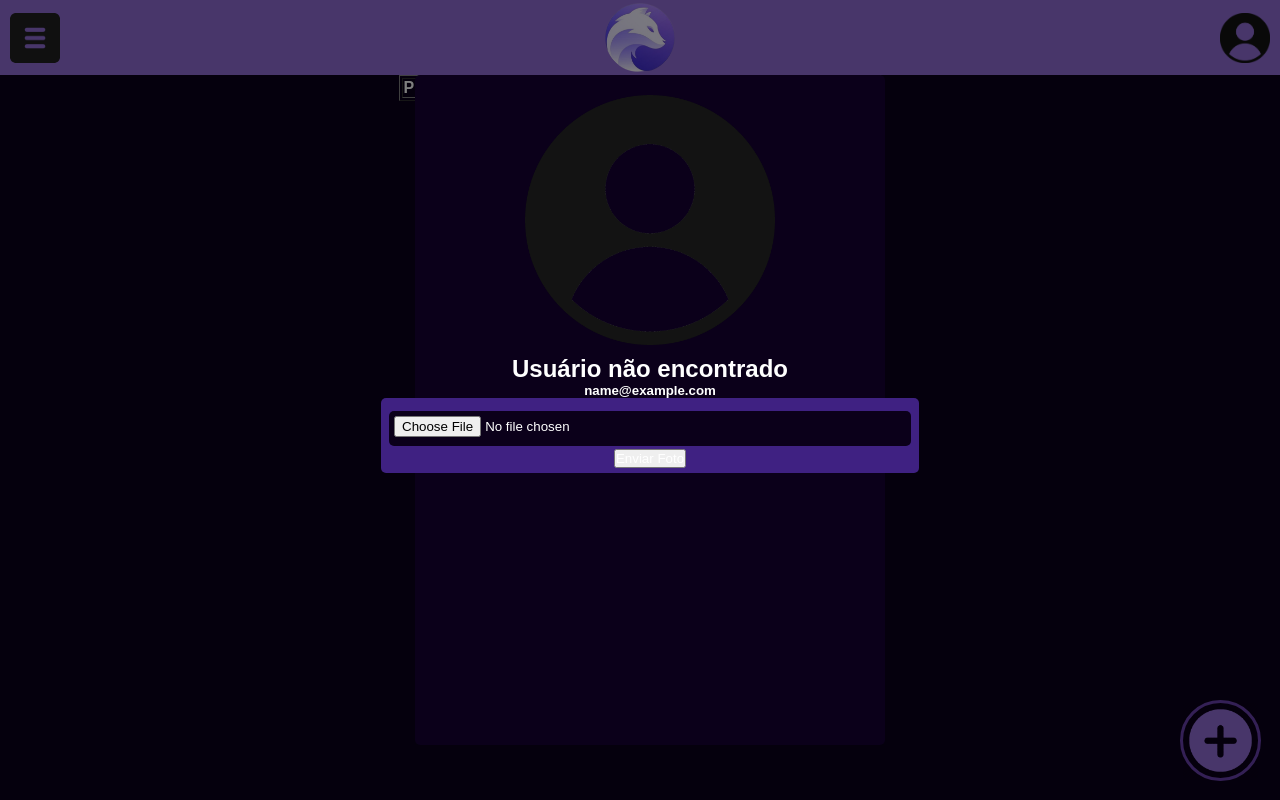
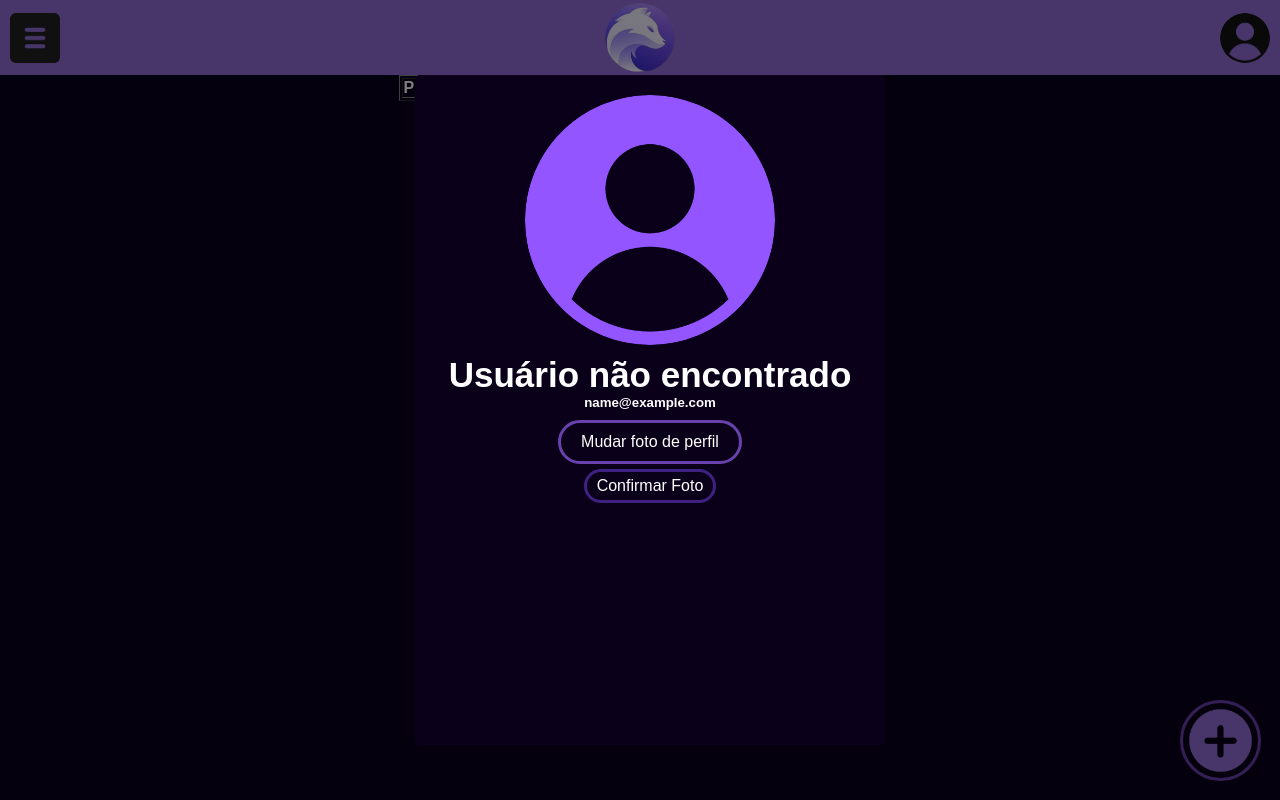
Before and after one commit to DanielC-007/Tecfor, a PHP site: page /pages/DS.php in a window 1280 px wide, after a click that opens the changed part. Run offline with PHP 8.4, Linux system fonts and the light colour scheme; the visitor is signed in with stand-in values (Sample User, id 1); data comes from the database, SQL or seed files in the repository; data that the repository does not hold is empty.

Commit message:
user photo fix

```diff
--- a/assets/scripts/script.js
+++ b/assets/scripts/script.js
@@ -122,5 +122,3 @@ function carregarTema() {
 }
 
 carregarTema();
-
-//
--- a/assets/styles/style.css
+++ b/assets/styles/style.css
@@ -122,6 +122,11 @@ form input[type="submit"]:hover {
   width: 50px;
 }
 
+.header button .imgUser {
+  border-radius: 50%;
+  object-fit: cover;
+}
+
 /* .pesquisaDiv {
   display: flex;
   justify-content: center;
@@ -242,10 +247,60 @@ form input[type="submit"]:hover {
   visibility: hidden;
 }
 
+#infoUser h1 {
+  font-size: 35px;
+}
+
 #infoUser img {
   width: 250px;
   height: 250px;
   margin: 10px;
+  border-radius: 50%;
+  object-fit: cover;
+}
+
+#infoUser form {
+  padding: 0;
+  margin-top: 10px;
+  background-color: transparent;
+  border-radius: 0;
+}
+
+#infoUser form input {
+  color: var(--corTexto);
+  border: none;
+  padding: 0;
+  margin: 0;
+  border-radius: 0;
+  width: 100%;
+}
+
+#infoUser form button {
+  color: var(--corTexto);
+  background-color: transparent;
+  border: solid 3px #3f2182;
+  border-radius: 50px;
+  padding: 5px 10px;
+  font-size: 16px;
+}
+
+#infoUser form button:hover{
+  background-color: #3f2182;
+}
+
+.custom-file-label {
+  padding: 10px 20px;
+  background-color: transparent;
+  border: solid 3px #6941ad;
+  color: var(--corTexto);
+  cursor: pointer;
+  border-radius: 50px;
+  font-size: 16px;
+  margin-bottom: 5px;
+}
+
+.custom-file-label:hover {
+  background-color: #6941ad;
 }
 
 /* .sair {
@@ -493,12 +548,12 @@ form input[type="submit"]:hover {
     height: 55px;
   }
 
-  .publicacaoDiv{
+  .publicacaoDiv {
     flex-direction: column;
     align-items: center;
   }
 
-  .publicacaoDiv img{
+  .publicacaoDiv img {
     width: 100%;
     height: auto;
     margin-bottom: 5px;
--- a/php/aside.php
+++ b/php/aside.php
@@ -2,14 +2,34 @@
 <?php include_once("../posts/upload_foto.php");?>
   <aside id="infoUser">
     <?php if (!empty($aluno['foto_perfil'])): ?>
-        <img src="../posts/<?php echo htmlspecialchars($aluno['foto_perfil']); ?>">
+        <img id="preview" src="../posts/<?php echo htmlspecialchars($aluno['foto_perfil']); ?>">
     <?php else: ?>
-      <img src="../src/imgs/userDark.png">
+      <img id="preview" src="../src/imgs/userDefault.png">
     <?php endif; ?>
     <h1><?php echo $logadoNome; ?></h1>
     <h5><?php print_r($logadoEmail);?></h5>
     <form method="POST" enctype="multipart/form-data" action="">
-        <input type="file" name="foto_perfil" required>
-      <button type="submit" name="upload">Enviar Foto</button>
+        <label for="foto_perfil" class="custom-file-label">Mudar foto de perfil</label>
+        <input type="file" name="foto_perfil" id="foto_perfil" required style="display:none;" onchange="previewImage(event)">
+      <button type="submit" name="upload">Confirmar Foto</button>
     </form>
   </aside>
+
+  <script>
+        function previewImage(event) {
+            const preview = document.getElementById('preview');
+            const file = event.target.files[0];
+
+            if (file) {
+                const reader = new FileReader();
+                reader.onload = function(e) {
+                    preview.src = e.target.result;
+                    preview.style.display = 'block';
+                }
+                reader.readAsDataURL(file);
+            } else {
+                preview.src = '';
+                preview.style.display = 'none';
+            }
+        }
+    </script>
--- a/php/header.php
+++ b/php/header.php
@@ -6,7 +6,11 @@
         </button>
         <img id="icon" src="../src/imgs/icon.png" />
         <button onclick="infoUserOpenClose()">
-            <img id="user" src="../posts/<?php echo htmlspecialchars($aluno['foto_perfil']); ?>" />
+        <?php if (!empty($aluno['foto_perfil'])): ?>
+            <img class="imgUser" src="../posts/<?php echo htmlspecialchars($aluno['foto_perfil']); ?>">
+        <?php else: ?>
+            <img id="user" class="imgUser" src="../src/imgs/userDark.png">
+        <?php endif; ?>
         </button>
     </div>
 </header>
--- a/posts/index.php
+++ b/posts/index.php
@@ -93,7 +93,7 @@ $sql_query = $connect->query("SELECT * FROM arquivos") or die($connect->error);
         <form method="POST" enctype="multipart/form-data" action="">
             <input type="text" name="titulo" id="titulo" required placeholder="Adicione um título">
             <div class="box1">
-                <img id="preview" src="" alt="Pré-visualização da imagem" style="display: none;">
+                <img id="preview" alt="Pré-visualização da imagem" style="display: none;">
                 <input name="arquivo[]" type="file" onchange="previewImage(event)">
             </div>
             <div class="box2">
```
Also changed, not shown: src/imgs/userDefault.png (added), src/imgs/userLight.png (added).
